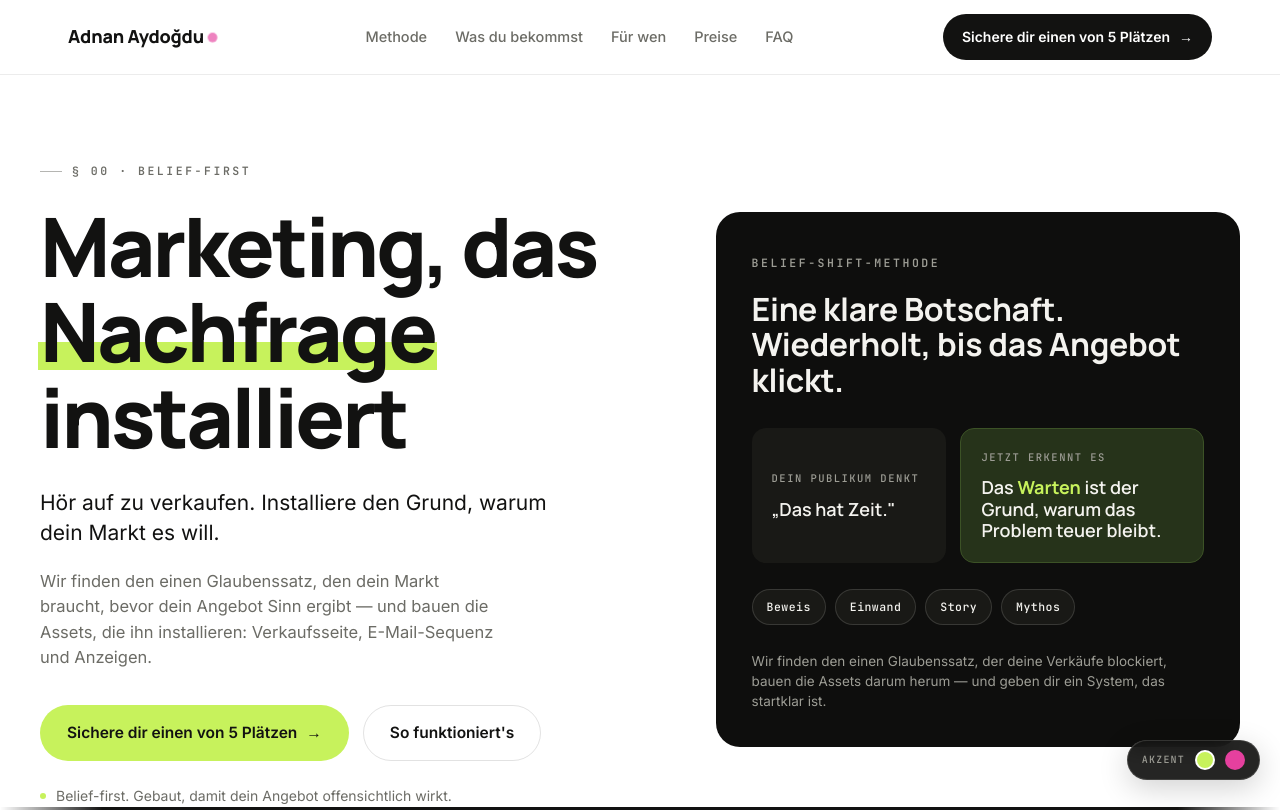
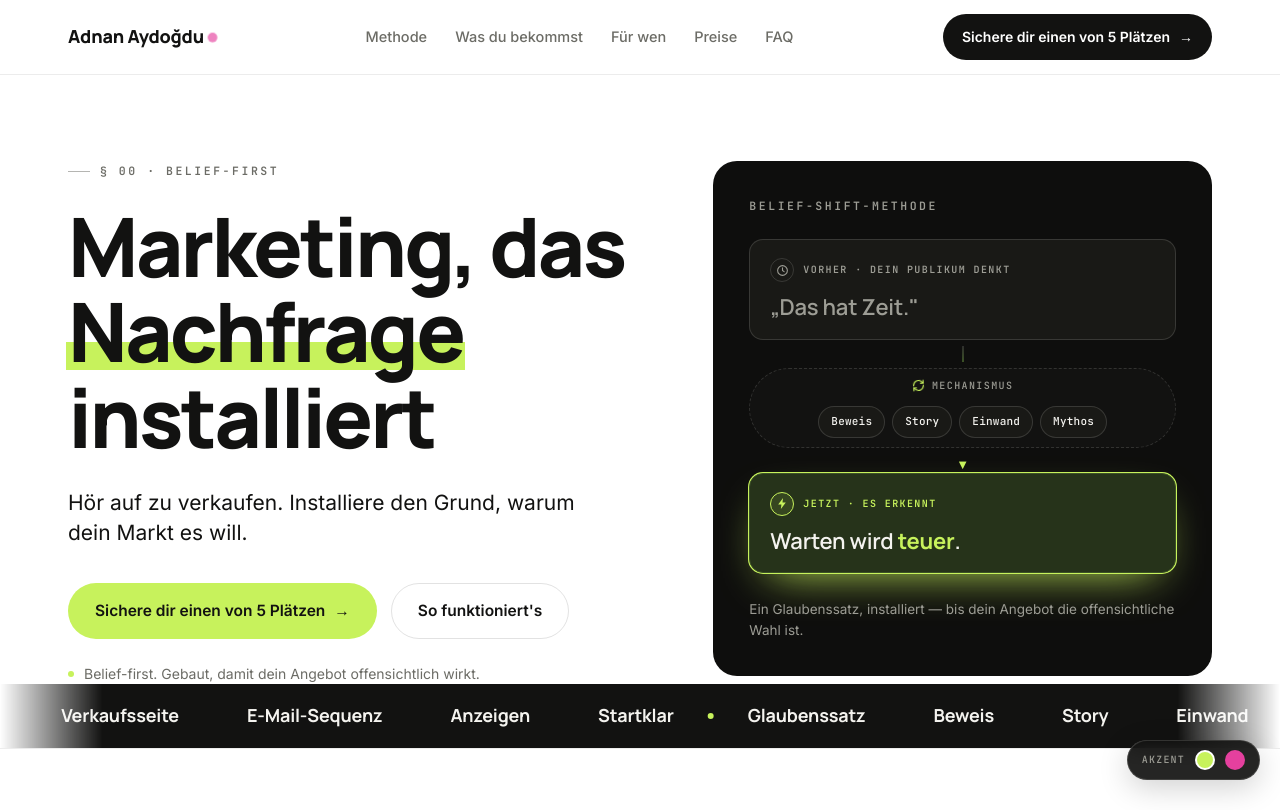
Before and after one commit to adnux84/heyado, a plain HTML site: page v4.html in a window 1280 px wide. Shown: the top 810 px of the page. Drawn offline with Linux system fonts and the light colour scheme.

Commit message:
v4: Method-Card als Belief-Shift-Grafik (Vorher→Mechanismus→Jetzt), Hero entschlackt, Hero-Padding-Fix

```diff
--- a/v4.html
+++ b/v4.html
@@ -101,7 +101,7 @@
   @media(max-width:880px){.nav-links{display:none}}
 
   /* HERO */
-  .hero{padding:78px 0 0}
+  .hero{padding-top:78px}
   .hero-grid{display:grid;grid-template-columns:1.08fr .92fr;gap:60px;align-items:center}
   .hero h1{margin-top:24px;max-width:13ch}
   .hero-sub{margin-top:28px;font-size:21px;line-height:1.45;color:var(--ink);max-width:40ch}
@@ -134,6 +134,39 @@
   .pill{font-family:"JetBrains Mono",monospace;font-size:11.5px;letter-spacing:.04em;font-weight:500;color:var(--on-dark);background:var(--dark-2);border:1px solid var(--line-dark);border-radius:var(--pill);padding:8px 14px;transition:border-color .2s,transform .2s var(--ease)}
   .pill:hover{border-color:var(--accent);transform:translateY(-2px)}
   .card-foot{margin-top:26px;font-size:13.5px;color:var(--muted-dark);line-height:1.5}
+
+  /* METHOD VIZ — hero graphic (Vorher → Mechanismus → Jetzt) */
+  .method-viz{display:flex;flex-direction:column}
+  .method-viz .eyebrow{color:var(--muted-dark)}
+  .shift-diagram{margin-top:24px;display:flex;flex-direction:column;align-items:stretch}
+  .belief{border-radius:var(--r-sm);padding:18px 20px;border:1px solid var(--line-dark);background:var(--dark-2)}
+  .belief .b-head{display:flex;align-items:center;gap:9px}
+  .belief .b-tag{font-family:"JetBrains Mono",monospace;font-size:10px;letter-spacing:.14em;text-transform:uppercase;color:var(--muted-dark);font-weight:600}
+  .belief .ico{width:24px;height:24px;flex:0 0 24px;display:grid;place-items:center;border-radius:999px;color:var(--muted-dark);border:1px solid var(--line-dark)}
+  .belief .ico svg{width:13px;height:13px}
+  .belief .b-quote{margin-top:13px;font-family:"Manrope";font-weight:600;font-size:22px;line-height:1.18;color:var(--on-dark);letter-spacing:-.01em}
+  .belief.old .b-quote{color:var(--muted-dark)}
+  .belief.now{background:var(--olive);border-color:var(--olive-line);transition:box-shadow .9s var(--ease) .4s}
+  .belief.now .b-tag{color:var(--accent)}
+  .belief.now .ico{color:var(--accent);border-color:var(--accent);background:rgba(199,242,92,.10)}
+  .belief.now .b-quote b{color:var(--accent);font-weight:700}
+  .loaded .belief.now{box-shadow:0 0 0 1px var(--accent),0 18px 46px -20px var(--accent)}
+
+  .engine{position:relative;display:flex;flex-direction:column;align-items:center;padding:6px 0 2px}
+  .engine .wire{width:2px;height:16px;background:linear-gradient(var(--line-dark),var(--olive-line))}
+  .e-band{display:flex;align-items:center;gap:13px;flex-wrap:wrap;justify-content:center;border:1px dashed var(--line-dark);border-radius:var(--pill);padding:9px 16px;background:rgba(244,243,239,.02);margin:6px 0}
+  .e-label{display:inline-flex;align-items:center;gap:7px;font-family:"JetBrains Mono",monospace;font-size:10px;letter-spacing:.14em;text-transform:uppercase;color:var(--muted-dark);white-space:nowrap}
+  .e-label svg{width:13px;height:13px;color:var(--accent);animation:spin 7s linear infinite}
+  @keyframes spin{to{transform:rotate(360deg)}}
+  .e-mechs{display:flex;gap:7px;flex-wrap:wrap;justify-content:center}
+  .e-mechs .mech{font-family:"JetBrains Mono",monospace;font-size:11px;letter-spacing:.02em;color:var(--on-dark);background:var(--dark-2);border:1px solid var(--line-dark);border-radius:var(--pill);padding:6px 12px;transition:border-color .2s,transform .2s var(--ease),opacity .5s var(--ease);opacity:0;transform:translateY(6px)}
+  .loaded .e-mechs .mech{opacity:1;transform:none}
+  .loaded .e-mechs .mech:nth-child(1){transition-delay:.45s}
+  .loaded .e-mechs .mech:nth-child(2){transition-delay:.55s}
+  .loaded .e-mechs .mech:nth-child(3){transition-delay:.65s}
+  .loaded .e-mechs .mech:nth-child(4){transition-delay:.75s}
+  .e-mechs .mech:hover{border-color:var(--accent);transform:translateY(-2px)}
+  .engine .chev{color:var(--accent);font-size:13px;line-height:1;margin-top:4px}
 
   /* MARQUEE */
   .marquee{background:var(--ink);color:var(--on-dark);overflow:hidden;border:none;padding:18px 0;display:flex;white-space:nowrap;-webkit-mask-image:linear-gradient(90deg,transparent,#000 8%,#000 92%,transparent);mask-image:linear-gradient(90deg,transparent,#000 8%,#000 92%,transparent)}
@@ -366,34 +399,47 @@
       <span class="eyebrow" data-anim="1">§ 00 · Belief-first</span>
       <h1 data-anim="2">Marketing, das <span class="hl lit">Nachfrage</span> installiert</h1>
       <p class="hero-sub" data-anim="3">Hör auf zu verkaufen. Installiere den Grund, warum dein Markt es will.</p>
-      <p class="hero-body" data-anim="4">Wir finden den einen Glaubenssatz, den dein Markt braucht, bevor dein Angebot Sinn ergibt — und bauen die Assets, die ihn installieren: Verkaufsseite, E-Mail-Sequenz und Anzeigen.</p>
-      <div class="hero-actions" data-anim="5">
+      <div class="hero-actions" data-anim="4">
         <a href="#preise" class="btn btn-accent">Sichere dir einen von 5 Plätzen <span class="ico">→</span></a>
         <a href="#methode" class="btn btn-line">So funktioniert's</a>
       </div>
       <p class="hero-fine" data-anim="5"><span class="dotsm"></span> Belief-first. Gebaut, damit dein Angebot offensichtlich wirkt.</p>
     </div>
 
-    <aside class="card-dark">
+    <aside class="card-dark method-viz">
       <span class="eyebrow no-rule">Belief-Shift-Methode</span>
-      <h3>Eine klare Botschaft. Wiederholt, bis das Angebot klickt.</h3>
-      <div class="shift-row">
-        <div class="shift-box">
-          <div class="k">Dein Publikum denkt</div>
-          <div class="v">„Das hat Zeit."</div>
+      <div class="shift-diagram">
+        <div class="belief old">
+          <div class="b-head">
+            <span class="ico"><svg viewBox="0 0 24 24" fill="none" stroke="currentColor" stroke-width="2" stroke-linecap="round" stroke-linejoin="round"><circle cx="12" cy="12" r="9"/><path d="M12 7v5l3 2"/></svg></span>
+            <span class="b-tag">Vorher · dein Publikum denkt</span>
+          </div>
+          <div class="b-quote">„Das hat Zeit."</div>
         </div>
-        <div class="shift-box now">
-          <div class="k">Jetzt erkennt es</div>
-          <div class="v">Das <b>Warten</b> ist der Grund, warum das Problem teuer bleibt.</div>
+
+        <div class="engine">
+          <span class="wire"></span>
+          <div class="e-band">
+            <span class="e-label"><svg viewBox="0 0 24 24" fill="none" stroke="currentColor" stroke-width="2" stroke-linecap="round" stroke-linejoin="round"><path d="M3 12a9 9 0 0 1 15-6.7L21 8"/><path d="M21 3v5h-5"/><path d="M21 12a9 9 0 0 1-15 6.7L3 16"/><path d="M3 21v-5h5"/></svg> Mechanismus</span>
+            <div class="e-mechs">
+              <span class="mech">Beweis</span>
+              <span class="mech">Story</span>
+              <span class="mech">Einwand</span>
+              <span class="mech">Mythos</span>
+            </div>
+          </div>
+          <span class="chev">▼</span>
+        </div>
+
+        <div class="belief now">
+          <div class="b-head">
+            <span class="ico"><svg viewBox="0 0 24 24" fill="currentColor"><path d="M13 2 4 14h6l-1 8 9-12h-6z"/></svg></span>
+            <span class="b-tag">Jetzt · es erkennt</span>
+          </div>
+          <div class="b-quote">Warten wird <b>teuer</b>.</div>
         </div>
       </div>
-      <div class="pills">
-        <span class="pill">Beweis</span>
-        <span class="pill">Einwand</span>
-        <span class="pill">Story</span>
-        <span class="pill">Mythos</span>
-      </div>
-      <p class="card-foot">Wir finden den einen Glaubenssatz, der deine Verkäufe blockiert, bauen die Assets darum herum — und geben dir ein System, das startklar ist.</p>
+      <p class="card-foot">Ein Glaubenssatz, installiert — bis dein Angebot die offensichtliche Wahl ist.</p>
     </aside>
   </div>
 </header>
```
